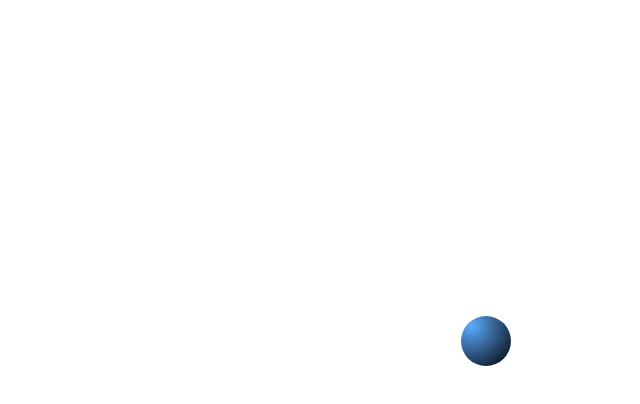
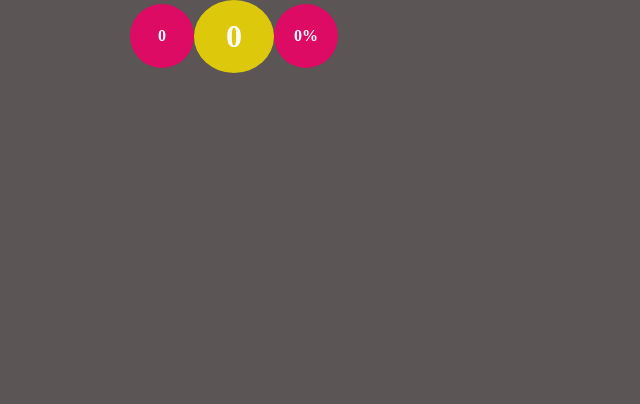
Before and after one commit to cdevelopment010/aim-trainer, a Next.js app: page /initialgame in a window 1280 px wide. Shown: the top 404 px of the page, without its empty margins (406-1046 px from the left). Built offline with nearby package versions, Linux system fonts and the light colour scheme.

Commit message:
Feat: initialgame counter, timer and accuracy
Added functionality for counter, timer and accuracy of clicks.
Added functionality for game over but it only hides the ball.

```diff
--- a/src/pages/index.js
+++ b/src/pages/index.js
@@ -1,5 +1,4 @@
 import Head from 'next/head'
-import Image from 'next/image'
 import { Inter } from 'next/font/google'
 import styles from '@/styles/Home.module.css'
 
@@ -15,7 +14,7 @@ export default function Home() {
         <link rel="icon" href="/favicon.ico" />
       </Head>
       <main className={styles.main}>
-
+        Main page...
       </main>
     </>
   )
--- a/src/pages/initialgame.js
+++ b/src/pages/initialgame.js
@@ -1,43 +1,100 @@
-import { useEffect } from "react";
-import style from "../styles/InitialGame.module.css"
+/* eslint-disable react-hooks/rules-of-hooks */
+import { useEffect, useState } from "react";
+import style from "../styles/InitialGame.module.css";
 
 const initialGame = () => {
 
+    const [counter, setCounter] = useState(0);
+    const [mouseClicks, setMouseClicks] = useState(0);
+    const [accuracy, setAccuracy] = useState(0)
+    const [timer, setTimer] = useState(6 * 1000); //60 seconds in miliseconds
+
     useEffect(() => {
-        generateBall();
+      setAccuracy(mouseClicks ? Math.round((counter / mouseClicks)*100) / 100: 0);
+    }, [counter, mouseClicks])
+
+    useEffect(() => {
+      if (timer <= 0) {
+        document.getElementById("ball").style.visibility = 'hidden';
+        console.log('Game over...'); //create a function
+        gameOver();
+        // function will need to tidy up onClick events
+        // show game over screen? Accuracy, targets hit (overall score?)
+        // what could be the calculation for overall score? targets * accuracy * 100?
+        return;
+      }
+       let interval = setInterval(()=>{
+        setTimer(timer => timer - 100);
+      }, 100)
+
+      return () => clearInterval(interval)
+    }, [timer])
+
+    useEffect(() => {
+      generateBall();
+      // container mouse clicks for accuracy
+      const container = document.getElementById('game-container');
+      container.addEventListener('click', addMouseClicks)
+      return () => {
+        container.removeEventListener('click', addMouseClicks);
+        // clearInterval(intervalID);
+      }
     },[])
 
+    function addMouseClicks() {
+      setMouseClicks(mouseClicks => mouseClicks + 1);
+    }
+
     function generateBall() {
-        const container = document.getElementById("container");
+        const container = document.getElementById("game-container");
         const containerRect = container.getBoundingClientRect();
+
         // const div = document.createElement("div");
         const div = document.getElementById("ball");
         div.style.visibility = "hidden"
         div.addEventListener("click", removeBall);
 
-        let vLeft = Math.random() * window.innerWidth;
-        let vHeight = Math.random() * window.innerHeight;
+        let maxLeft = container.offsetWidth - div.offsetWidth;
+        let maxTop = container.offsetHeight - div.offsetHeight;
+
+        // let vLeft = Math.random() * containerRect.width;
+        // let vHeight = Math.random() * containerRect.height;
+
+        let vLeft = Math.floor(Math.random() * maxLeft);
+        let vHeight = Math.floor(Math.random() * maxTop);
 
         div.style.left = vLeft + "px";
         div.style.top = vHeight + "px";
         let divRect = div.getBoundingClientRect()
-        div.style.visibility = "visible";
 
         if (divRect.bottom > containerRect.bottom) {
           alert("Off screen");
         }
 
+        div.style.visibility = "visible";
       }
 
       function removeBall() {
-        // console.log(this)
-        // this.remove();
+        setCounter(counter => counter + 1);
         generateBall()
+      }
+
+      function gameOver() {
+        let score = counter * accuracy * 100  ;
       }
 
     return (
         <div id="container" className={style.container}>
+          <div className={`d-flex justify-content-center align-center ${style['game-nav']}` }>
+            <div className={`text-center-div ${style['w-4']} ${style.timer}`}>{Math.round(timer*1)/1000}</div>
+            <div className={`text-center-div ${style['w-5']} ${style.counter}`}>{counter}</div>
+            <div className={`text-center-div ${style['w-4']} ${style.accuracy}`}>{ new Intl.NumberFormat(undefined, {style:'percent'}).format(accuracy) }</div>
+          </div>
+          <div id="game-container" className={style['game-container']}>
             <div id="ball" className={style.ball}></div>
+
+          </div>
+
         </div>
     )
 }
--- a/src/styles/InitialGame.module.css
+++ b/src/styles/InitialGame.module.css
@@ -1,8 +1,25 @@
 .container {
   height: 100vh;
-    width: 100vw;
+  display: flex;
+  flex-direction: column;
+  margin-inline: auto;
   position:relative;
+  background: rgb(91, 85, 85);
+  overflow: hidden;
+  color: white;
+}
 
+.game-nav {
+  height: 10vh;
+  font-weight: bold;
+}
+
+.game-container{
+  height: 100%;
+  width: 100%;
+  margin-inline: auto;
+  position:relative;
+  flex-grow: 1;
 }
 .ball {
   position: absolute;
@@ -14,3 +31,36 @@
   background: black;
   background: radial-gradient(circle at 10px 10px, #5cabff, #000);
 }
+
+.counter {
+  font-size: 2rem;
+  position: relative;
+  height: 100%;
+  border-radius: 50%;
+  background: rgb(221, 200, 11);
+}
+
+
+.timer {
+  font-size: 1rem;
+  position: relative;
+  height: 4rem;
+  border-radius: 50%;
+  background: rgb(221, 11, 99);
+}
+
+.accuracy {
+  font-size: 1rem;
+  position: relative;
+  height: 4rem;
+  width: 4rem;
+  border-radius: 50%;
+  background: rgb(221, 11, 99);
+}
+
+
+.w-1 {width: 1rem}
+.w-2 {width: 2rem}
+.w-3 {width: 3rem}
+.w-4 {width: 4rem}
+.w-5 {width: 5rem}
--- a/src/styles/globals.css
+++ b/src/styles/globals.css
@@ -2,3 +2,11 @@
   margin: 0;
   padding: 0;
 }
+
+.d-flex {display: flex}
+.justify-content-evenly {justify-content: space-evenly;}
+.justify-content-center {justify-content: center;}
+.align-center{align-items: center;}
+.w-50 {width: 50%}
+.text-center {text-align: center;}
+.text-center-div {display:flex; align-items: center; justify-content: center}
```
Lines whose indentation alone changed are shown as unchanged.
